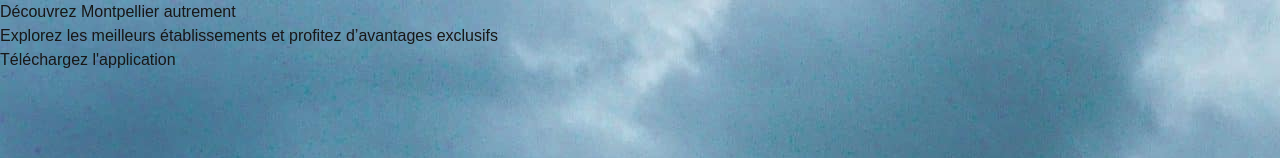
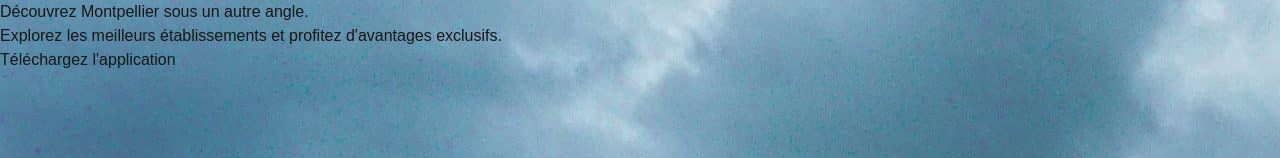
Before and after one commit to Sharko303/ma-ville-moi-site, a Next.js app in the folder montpellieretmoi/: page / in a window 1280 px wide. Shown: the top 158 px of the page. Built offline with nearby package versions, Linux system fonts and the light colour scheme.

Commit message:
update content

```diff
--- a/montpellieretmoi/src/app/page.tsx
+++ b/montpellieretmoi/src/app/page.tsx
@@ -17,12 +17,14 @@ export default function Home() {
     sections.forEach((section) => {
       ScrollTrigger.create({
         trigger: section,
-        start: () => section.offsetHeight < window.innerHeight ? "top top" : "bottom bottom", // if it's shorter than the viewport, we prefer to pin it at the top
+        start: () =>
+          section.offsetHeight < window.innerHeight
+            ? "top top"
+            : "bottom bottom", // if it's shorter than the viewport, we prefer to pin it at the top
         pin: true,
-        pinSpacing: false
+        pinSpacing: false,
       });
     });
-
 
     const partnerPanels = gsap.utils.toArray(".partner-logo");
     console.log(partnerPanels);
@@ -131,11 +133,11 @@ export default function Home() {
         id="bg-index"
       >
         <h1 className="hero-heading text-5xl font-bold text-gray-800 mb-4">
-          Découvrez Montpellier autrement
+          Découvrez Montpellier sous un autre angle.
         </h1>
         <p className="text-xl text-gray-800 mb-8">
-          Explorez les meilleurs établissements et profitez d’avantages
-          exclusifs
+          Explorez les meilleurs établissements et profitez d'avantages
+          exclusifs.
         </p>
         <a
           href="#download"
@@ -279,7 +281,7 @@ export default function Home() {
       <section className="m-8 p-8 section help">
         <h2 className="text-4xl font-semibold text-center mb-12 text-white ">
           {" "}
-          Mais comment sa fonctionne ?
+          Mais comment ça fonctionne ?
         </h2>
         <div className="grid md:grid-cols-2 bg-white shadow-md rounded-md text-white> p-8 gap-5 help w-full">
           <img src="how.webp" alt="how" />
@@ -298,16 +300,18 @@ export default function Home() {
             </p>
             <p className="tracking-wide leading-7 mt-8 text-lg">
               Pour mieux vous montrer à quel point son utilisation est facile,
-                nous avons préparé une animation qui illustre étape par étape
-                son fonctionnement. Vous allez voir, rien n&apos;a jamais été
-                aussi simple !
+              nous avons préparé une animation qui illustre étape par étape son
+              fonctionnement. Vous allez voir, rien n&apos;a jamais été aussi
+              simple !
             </p>
-
           </div>
         </div>
       </section>
       {/* Chemin de personnage avec arrêts de texte */}
-      <section className="py-20 px-6 relative character-path bg-white" id="chemin">
+      <section
+        className="py-20 px-6 relative character-path bg-white"
+        id="chemin"
+      >
         <div className="character-container absolute">
           <div
             className="character-sprite"
@@ -340,7 +344,7 @@ export default function Home() {
         <div className="absolute text-point-1 left-[10%] top-[5%] text-xl font-semibold text-blue-600">
           <div className="feature p-6 bg-white shadow-md rounded-md text-gray-800 ">
             <h3 className="text-2xl font-bold mb-2">Etape 1</h3>
-            <p className="text-gray-600">Télerchargez l&apos;application.</p>
+            <p className="text-gray-600">Téléchargez l&apos;application.</p>
           </div>
         </div>
         <div className="absolute text-point-2 left-[5%] top-[14%] text-xl font-semibold text-blue-600">
@@ -353,7 +357,7 @@ export default function Home() {
           <div className="feature p-6 bg-white shadow-md rounded-md text-gray-800 ">
             <h3 className="text-2xl font-bold mb-2">Etape 3</h3>
             <p className="text-gray-600">
-              Jouer au jeux grace a votre téléphone.
+            Jouez au jeu grâce à votre téléphone.
             </p>
             <Spline
               scene="https://prod.spline.design/CmgToJ93I6e4R6uA/scene.splinecode"
@@ -365,7 +369,7 @@ export default function Home() {
           <div className="feature p-6 bg-white shadow-md rounded-md text-gray-800 ">
             <h3 className="text-2xl font-bold mb-2">Etape 4</h3>
             <p className="text-gray-600">
-              Rendez-vous dans l&apos;établissements dont vous disposez un
+              Rendez-vous dans l&apos;établissement dont vous disposez un
               qrcode de réduction
             </p>
             <div className="flex justify-center m-8">
```
Lines whose indentation alone changed are shown as unchanged.
